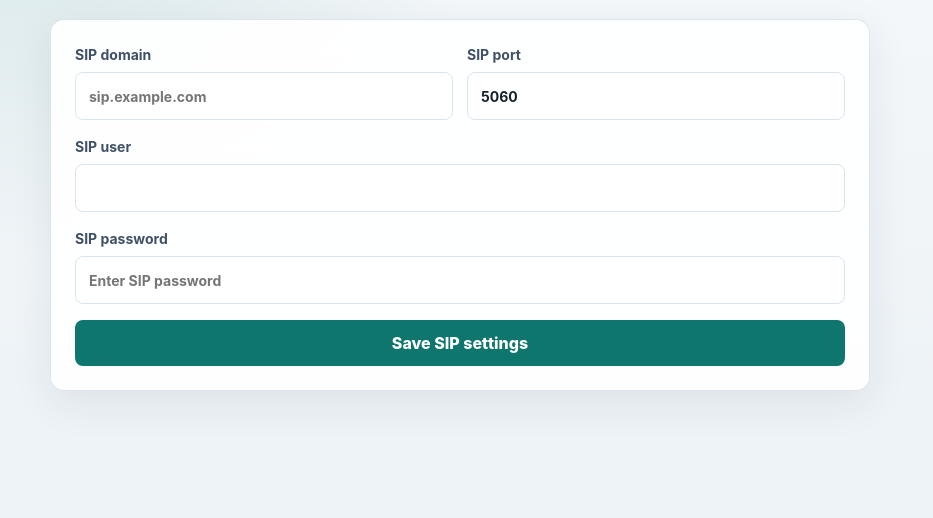
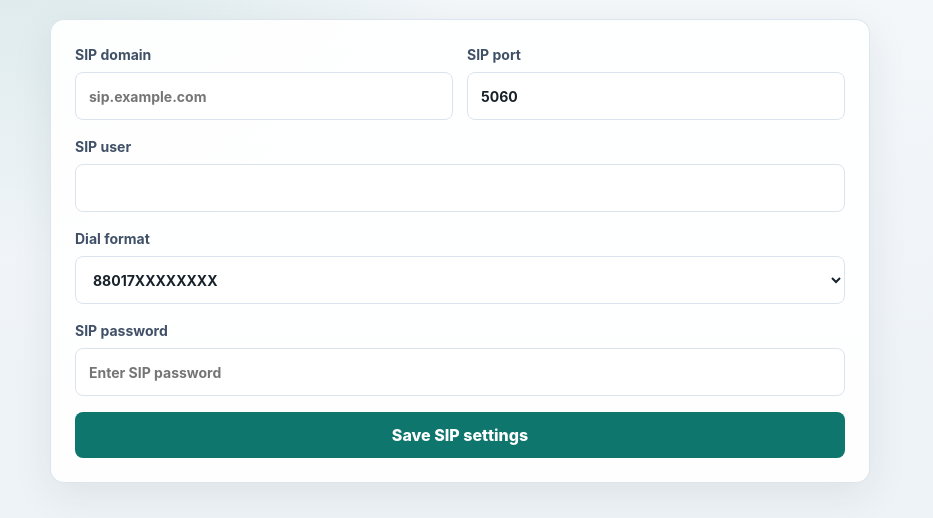
Before and after one commit to Ronyah390/C-Call, a Flask app: page /settings in a window 1280 px wide. Shown: the part 282-800 px from the top of the page, without its empty margins (0-933 px from the left). Run offline with Flask 3, Linux system fonts and the light colour scheme; data that the repository does not hold is empty.

Commit message:
Add configurable SIP dial format

```diff
--- a/app.py
+++ b/app.py
@@ -26,8 +26,6 @@ SOUNDS_DIR = INSTANCE_DIR / "sounds"
 DB_PATH = Path(os.environ.get("CALLBOT_DB", INSTANCE_DIR / "callbot.db"))
 
 CALL_MAX_DURATION_SECONDS = max(1, int(os.environ.get("CALL_MAX_DURATION_SECONDS", "60")))
-ASTERISK_DIAL_FORMAT = os.environ.get("ASTERISK_DIAL_FORMAT", "e164_noplus")
-
 app = Flask(__name__)
 app.config["SECRET_KEY"] = os.environ.get("FLASK_SECRET_KEY") or secrets.token_hex(32)
 app.config["MAX_CONTENT_LENGTH"] = 12 * 1024 * 1024
@@ -104,6 +102,10 @@ def sip_config() -> dict[str, str]:
     }
 
 
+def dial_format() -> str:
+    return get_setting("ASTERISK_DIAL_FORMAT", os.environ.get("ASTERISK_DIAL_FORMAT", "e164_noplus"))
+
+
 def sip_config_ready() -> bool:
     config = sip_config()
     return all(config.get(name) for name in ("SIP_DOMAIN", "SIP_USER", "SIP_PASSWORD"))
@@ -133,12 +135,12 @@ def normalize_phone_number(raw_number: str) -> str:
 def format_dial_number(normalized_number: str) -> str:
     number = normalize_phone_number(normalized_number)
     digits = "".join(ch for ch in number if ch.isdigit())
-    dial_format = ASTERISK_DIAL_FORMAT.strip().lower()
-    if dial_format in {"e164", "plus", "plus_e164"}:
+    selected_format = dial_format().strip().lower()
+    if selected_format in {"e164", "plus", "plus_e164"}:
         return f"+{digits}"
-    if dial_format in {"local_bd", "bd_local"} and digits.startswith("880"):
+    if selected_format in {"local_bd", "bd_local"} and digits.startswith("880"):
         return f"0{digits[3:]}"
-    if dial_format in {"raw", "normalized"}:
+    if selected_format in {"raw", "normalized"}:
         return number
     return digits
 
@@ -217,6 +219,7 @@ def estimate_call_duration_seconds(audio_name: str, repeat_count: int = 1) -> in
 
 def make_call(number: str, audio_name: str, repeat_count: int, max_seconds: int) -> None:
     config = sip_config()
+    config["ASTERISK_DIAL_FORMAT"] = dial_format()
     missing = [name for name in ("SIP_DOMAIN", "SIP_USER", "SIP_PASSWORD") if not config.get(name)]
     if missing:
         raise RuntimeError(f"Missing SIP config: {', '.join(missing)}")
@@ -354,7 +357,7 @@ def send_bulk_call():
 def settings():
     if request.method == "POST":
         try:
-            for key in ("SIP_DOMAIN", "SIP_PORT", "SIP_USER"):
+            for key in ("SIP_DOMAIN", "SIP_PORT", "SIP_USER", "ASTERISK_DIAL_FORMAT"):
                 set_setting(key, request.form.get(key, "").strip())
             password = request.form.get("SIP_PASSWORD", "")
             if password:
@@ -368,7 +371,7 @@ def settings():
 
     config = sip_config()
     password_set = bool(config.pop("SIP_PASSWORD", ""))
-    return render_template("settings.html", settings=config, password_set=password_set)
+    return render_template("settings.html", settings=config, password_set=password_set, dial_format=dial_format())
 
 
 @app.route("/health")
--- a/templates/settings.html
+++ b/templates/settings.html
@@ -16,6 +16,14 @@
       <label>SIP port <input name="SIP_PORT" value="{{ settings.SIP_PORT or '5060' }}" inputmode="numeric" required></label>
     </div>
     <label>SIP user <input name="SIP_USER" value="{{ settings.SIP_USER }}" autocomplete="off" required></label>
+    <label>Dial format
+      <select name="ASTERISK_DIAL_FORMAT">
+        <option value="e164_noplus" {% if dial_format == "e164_noplus" %}selected{% endif %}>88017XXXXXXXX</option>
+        <option value="e164" {% if dial_format == "e164" %}selected{% endif %}>+88017XXXXXXXX</option>
+        <option value="local_bd" {% if dial_format == "local_bd" %}selected{% endif %}>017XXXXXXXX</option>
+        <option value="raw" {% if dial_format == "raw" %}selected{% endif %}>Use normalized input</option>
+      </select>
+    </label>
     <label>SIP password <input name="SIP_PASSWORD" type="password" autocomplete="new-password" placeholder="{{ 'Saved - leave blank to keep' if password_set else 'Enter SIP password' }}"></label>
     <button type="submit">Save SIP settings</button>
   </form>
```
Also changed, not shown: README.md.
